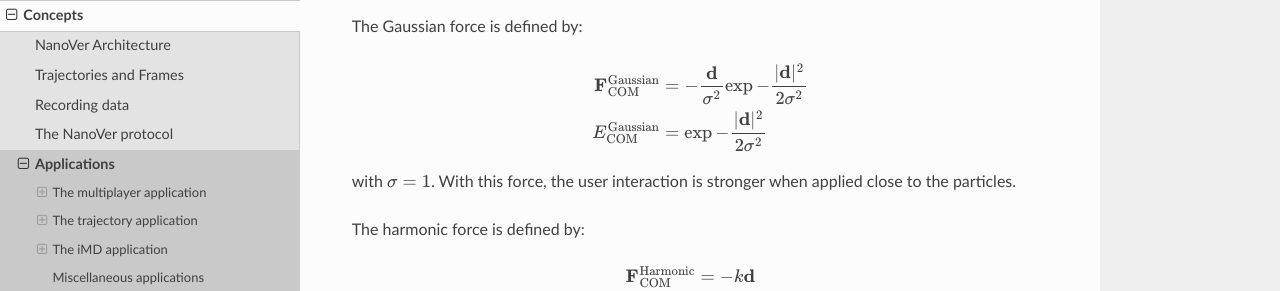
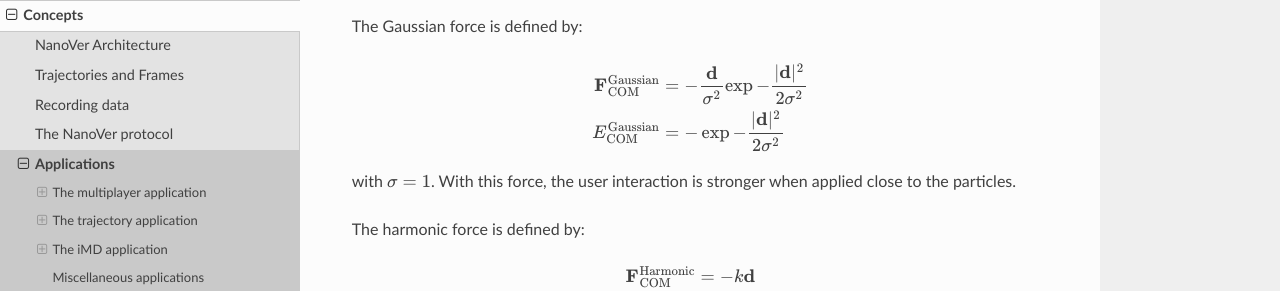
Before and after one commit to IRL2/nanover-docs, a Sphinx documentation site: the page built from source/concepts/applications.rst, in a window 1280 px wide and 900 px high, scrolled down 11099 px. Shown: the part 197-488 px from the top of the window. Built offline with Sphinx 7.4.7 and the Read the Docs theme 2.0.0, drawn with Linux system fonts in a browser that asks for light colours; pages that are not in the unit, such as notebooks, are missing from menus.

Commit message:
Apply suggestions from code review
Co-authored-by: Harry Stroud <75842225+hjstroud@users.noreply.github.com>

```diff
--- a/source/concepts/applications.rst
+++ b/source/concepts/applications.rst
@@ -603,7 +603,7 @@ The Gaussian force is defined by:
 
    \begin{align}
       \mathbf{F}_{\text{COM}}^{\text{Gaussian}} &= -\frac{\mathbf{d}}{\sigma^2}\exp{-\frac{| \mathbf{d} | ^2}{2\sigma^2}} \\
-      E_{\text{COM}}^{\text{Gaussian}} &= \exp{-\frac{| \mathbf{d} |^2}{2\sigma^2}}
+      E_{\text{COM}}^{\text{Gaussian}} &= - \exp{-\frac{| \mathbf{d} |^2}{2\sigma^2}}
    \end{align}
 
 with :math:`\sigma = 1`. With this force, the user interaction is stronger when
```
